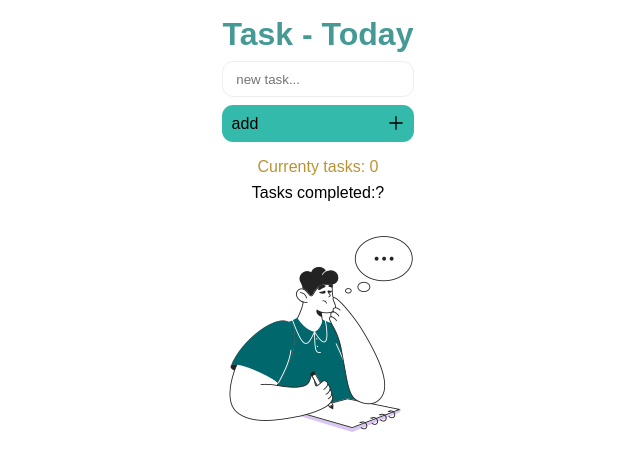
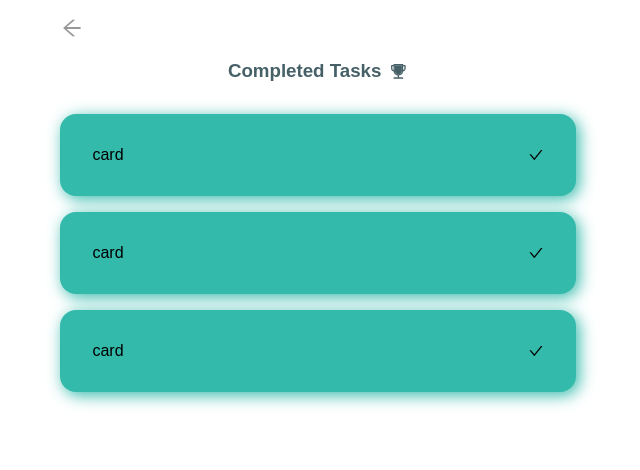
Before and after one commit to ricard027/tasktoday, a React (Vite) app: page /TasksCompleted in a window 1280 px wide. Shown: the top 470 px of the page, without its empty margins (322-962 px from the left). Built offline with nearby package versions, Linux system fonts and the light colour scheme.

Commit message:
mais um commit

```diff
--- a/package.json
+++ b/package.json
@@ -12,6 +12,7 @@
     "react": "^18.2.0",
     "react-dom": "^18.2.0",
     "react-icons": "^4.4.0",
+    "react-router-dom": "^6.3.0",
     "styled-components": "^5.3.5"
   },
   "devDependencies": {
--- a/src/App.jsx
+++ b/src/App.jsx
@@ -1,6 +1,8 @@
 import { useState} from 'react';
 import  List  from './components/List'
 import './styles/global.css'
+import{BrowserRouter,Routes,Route,Link} from 'react-router-dom'
+import TasksCompleted from './components/TasksCompleted';
 
 
 function App() {
@@ -8,7 +10,14 @@ function App() {
 
   return (
     <div className="App">
-     <List/>
+      <BrowserRouter>
+        <Routes>
+           <Route path='/' element={<List/>}/>
+          <Route path='/TasksCompleted' element={<TasksCompleted/>}/>
+        </Routes>
+
+      </BrowserRouter>
+
     </div>
   )
 }
--- a/src/components/List.jsx
+++ b/src/components/List.jsx
@@ -1,7 +1,7 @@
 import React from 'react';
 import { useState } from 'react';
 import { CustomSection } from '../components/StylesComponents';
-
+import  {Link} from 'react-router-dom'
 //component
 import image from '../img/tasksEmpty.png';
 import { MessageInput } from '../components/StylesComponents';
@@ -38,6 +38,7 @@ function List() {
 
 
   const[newId,setNewId]= useState()
+  const[newTime, setNewTime]= useState()
 
   function handleTasks(){
 
@@ -79,14 +80,15 @@ function List() {
      setModal(!modal);
      setValueEdit(tasksvalue)
      setNewId(id)
+
   }
 
   //edit
 
-  const handleEdit = (newValue,currentId) => {
+  const handleEdit = (newValue,currentId,NewTime) => {
     const totalTasks = [...tasks]
 
-    totalTasks.splice(currentId,1,{task:newValue,id:currentId})
+    totalTasks.splice(currentId,1,{task:newValue,id:currentId,time:NewTime})
     setTasks(totalTasks)
 
 
@@ -94,12 +96,14 @@ function List() {
 
 
 
+
+
   return(
 
 
     <CustomSection>
+    <h2>Task - Today</h2>
 
-       <h2>Task - Today</h2>
 
        <input type="search"
               onChange={(e)=>setTask(e.target.value)}
@@ -113,11 +117,11 @@ function List() {
 
        <MessageInput >{messageInput}</MessageInput>
        <p className='currenty'>Currenty tasks: {tasks.length}</p>
-       <p>Tasks completed:?</p>
+       <Link to='/TasksCompleted'>tasks completed</Link>
 
 
 
-     { modal && <Modal open={handleModal} tasks={valueEdit} id={newId} handleEdit ={handleEdit}/>}
+     { modal && <Modal open={handleModal} tasks={valueEdit} id={newId} handleEdit ={handleEdit} time={newTime}/>}
 
        {
 
@@ -131,7 +135,7 @@ function List() {
                              time={tasks.time}
                              id={tasks.id}
                              remove={() => HandleRemove(tasks.id)}
-                             modal={()=> handleModal(tasks.task,tasks.id)}
+                             modal={()=> handleModal(tasks.task,tasks.id,setNewTime(tasks.time))}
                               />
                         )
       }
--- a/src/components/Modal.jsx
+++ b/src/components/Modal.jsx
@@ -2,7 +2,7 @@ import React from 'react'
 import { useState } from 'react'
 import {CustomModal} from '../components/StylesComponents'
 
-const Modal = ({tasks,open,handleEdit,id}) => {
+const Modal = ({tasks,open,handleEdit,id,time}) => {
 
 
 const[newValue,setNewValue]= useState(tasks)
@@ -10,7 +10,7 @@ const[newValue,setNewValue]= useState(tasks)
 
 
 const ReplaceValue = () =>{
-  handleEdit(newValue,id)
+  handleEdit(newValue,id,time)
    open()
 }
 
--- a/src/components/StylesComponents.jsx
+++ b/src/components/StylesComponents.jsx
@@ -1,6 +1,5 @@
 import styled from 'styled-components';
 import colors from '../colors/colors.style';
-
 
 export const MessageInput = styled.span`
 
@@ -133,7 +132,7 @@ input{
 }
 
 label{
-  margin-left: -60%;
+  text-wrap:wrap;
   text-decoration:${done?'line-through':'initial'};
   font-size: 1.2rem;
   color:${done?'#000':'#333'};
@@ -212,3 +211,72 @@ input{
   border: none;
 }
 `
+export const CompletedTasks = styled.section`
+
+width: 60vw;
+height: 100vh;
+margin: 0 auto;
+border-radius: .2rem;
+padding:1rem;
+
+
+.previousButton{
+  text-decoration: none;
+  color:#333;
+  font-size:1.5rem;
+  opacity:50%;
+  border-radius:50%;
+  width:1.5rem;
+  height:1.5rem;
+  transition: .3s;
+  margin-left: 15%;
+
+  &:hover{
+    background-color:rgba(0,0,0,0.1);
+    color:#000;
+    opacity:100%;
+  }
+
+ }
+
+
+ h3{
+  color:${colors.PrimaryColor};
+  text-align: center;
+  padding:1rem;
+  display: flex;
+  justify-content: center;
+  align-items: center;
+  gap:.5rem;
+  margin: 0 auto;
+
+  & .completedIcon{
+
+  }
+}
+
+li{
+
+background-color:${colors.LightColor};
+box-shadow: .1rem .1rem .5rem #eee;
+justify-content: space-between;
+align-items: center;
+padding: 2rem;
+display: flex;
+width:70%;
+transition:all .2s;
+margin: 0 auto;
+margin-top: 1rem;
+border-radius:1rem;
+position:relative;
+cursor: pointer;
+box-shadow: .2rem .2rem 1rem ${colors.LightColor};
+
+&:hover{
+  transform: scale(1.010);
+}
+
+}
+
+
+`
--- a/src/components/TasksCompleted.jsx
+++ b/src/components/TasksCompleted.jsx
@@ -1,14 +1,35 @@
 import React from 'react'
-
+import { Link } from 'react-router-dom'
+import {AiOutlineArrowLeft,AiTwotoneTrophy,AiOutlineCheck} from 'react-icons/ai'
+import { CompletedTasks } from './StylesComponents'
 
 const TasksCompleted = () => {
   return (
-    <div>
-        <h3>Completed Tasks</h3>
+    <CompletedTasks>
+
+        <Link to='/'>
+          <AiOutlineArrowLeft className='previousButton'/>
+        </Link>
+        <h3>Completed Tasks
+         <AiTwotoneTrophy className='completedIcon'/>
+        </h3>
         <ul>
-            <li></li>
+            <li>
+              <p>card</p>
+              <AiOutlineCheck/>
+            </li>
+            <li>
+              <p>card</p>
+              <AiOutlineCheck/>
+            </li>
+            <li>
+              <p>card</p>
+              <AiOutlineCheck/>
+            </li>
+
+
         </ul>
-    </div>
+    </CompletedTasks>
   )
 }
 
```
Also changed, not shown: 1 other file (tests, documents, lock files or other folders).
